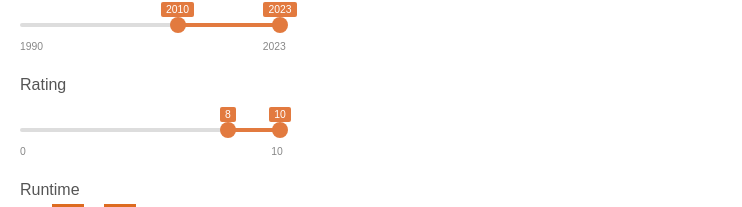
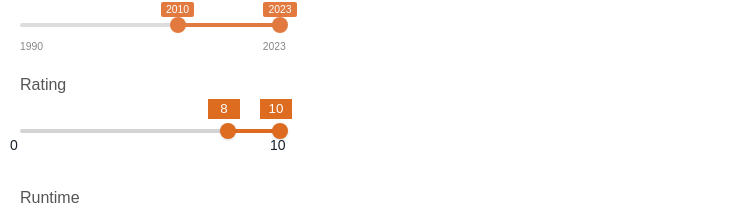
Before and after one commit to thulin82/Moviez2, a React (Vite) app: page / in a window 1280 px wide. Shown: the part 245-452 px from the top of the page, without its empty margins (0-742 px from the left). Built offline with nearby package versions, Linux system fonts and the light colour scheme; no server answers.

Commit message:
Full(?) usage of Slider2 on rating slider

```diff
--- a/src/Navigation/Navigation.jsx
+++ b/src/Navigation/Navigation.jsx
@@ -33,8 +33,9 @@ const Navigation = (props) => {
                 onGenreChange={onGenreChange}
             />
             <Slider data={year} onChange={onChange} />
-            <Slider data={rating} onChange={onChange} />
-            {/* <Slider data={runtime} onChange={onChange} /> */}
+            {/* <Slider data={rating} onChange={onChange} />
+            <Slider data={runtime} onChange={onChange} /> */}
+            <Slider2 data={rating} onChange={onChange} />
             <Slider2 data={runtime} onChange={onChange} />
 
             <SearchButton onClick={onSearchButtonClick} />
```
